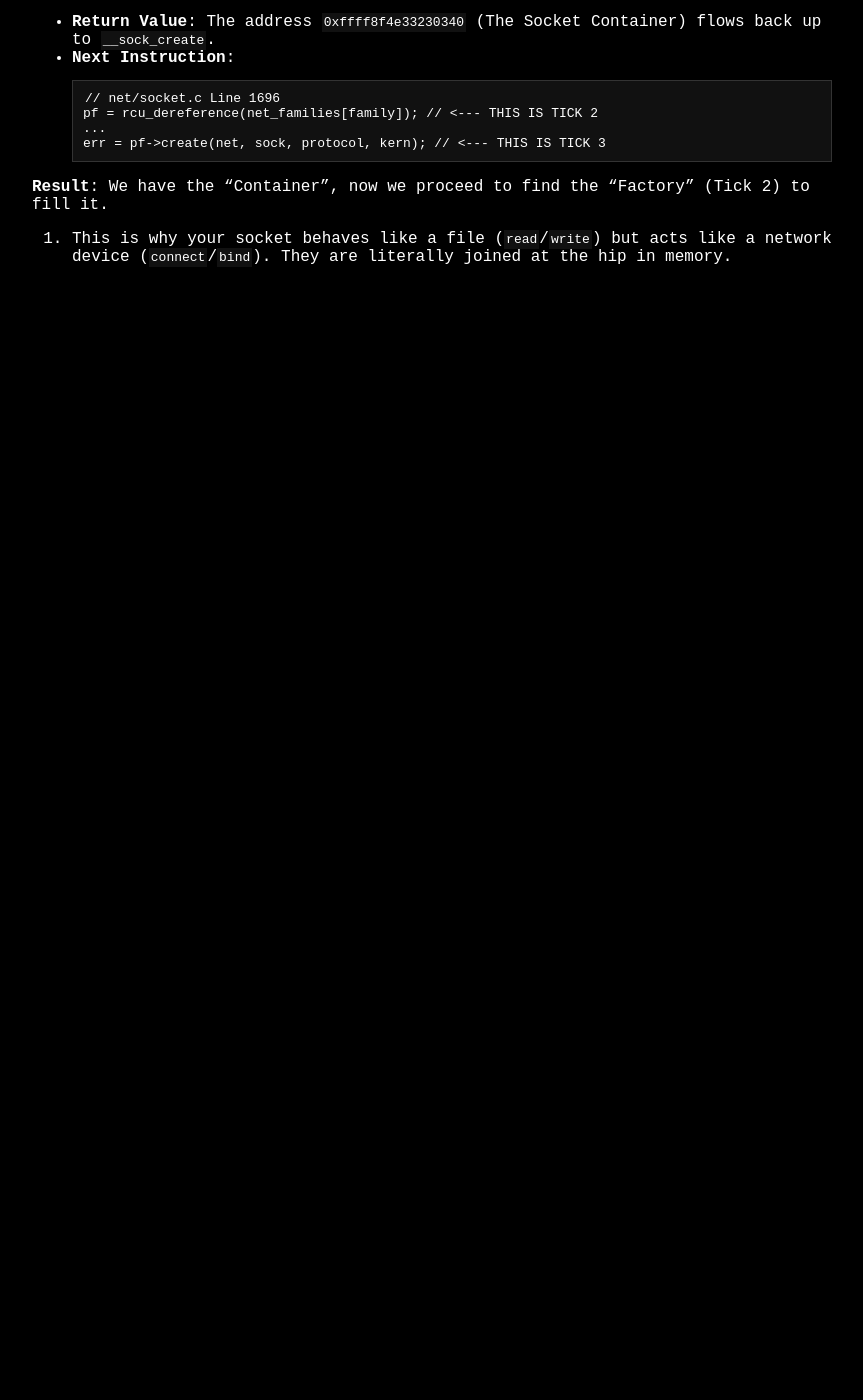
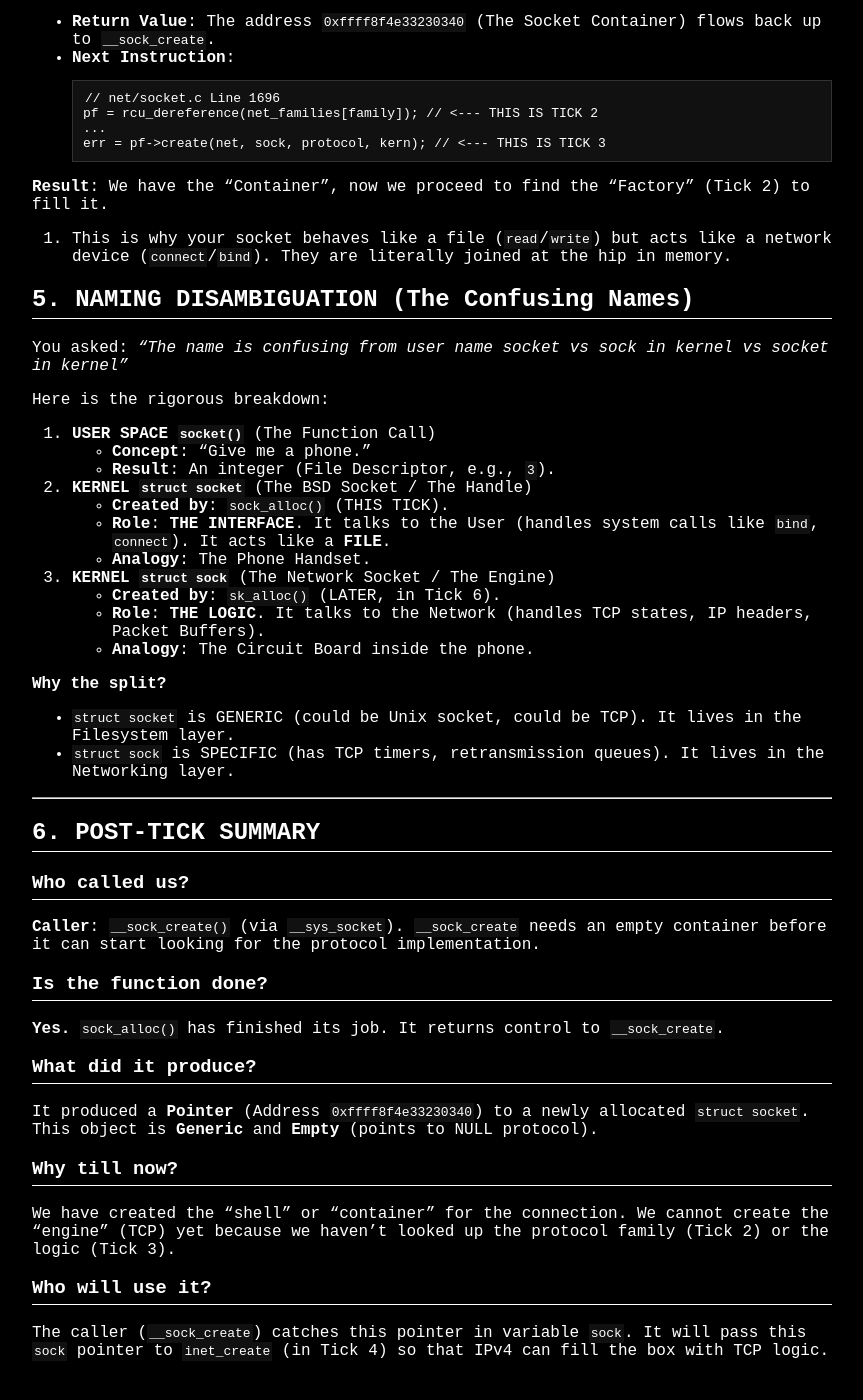
Before and after one commit to raikrahul/socket-trace-investigation, a Jekyll site: the page built from tick1_deep_dive.md, in a window 1280 px wide and 1400 px high, scrolled down 2250 px. Shown: the whole window, without its empty margins (8-871 px from the left). Built offline with Jekyll 4.4.1, drawn with Linux system fonts in a browser that asks for light colours; our own code applies the rules of GitHub Pages for plain Markdown files; before the commit the page ends 2556 px from its top, so only the background shows below that.

Commit message:
Clarify naming socket/sock and usage in Tick 1

```diff
--- a/tick1_deep_dive.md
+++ b/tick1_deep_dive.md
@@ -114,3 +114,50 @@ Tick 1 is not a simple `malloc`.
 
 **Result**: We have the "Container", now we proceed to find the "Factory" (Tick 2) to fill it.
 4.  This is why your socket behaves like a file (`read`/`write`) but acts like a network device (`connect`/`bind`). They are literally joined at the hip in memory.
+
+## 5. NAMING DISAMBIGUATION (The Confusing Names)
+
+You asked: *"The name is confusing from user name socket vs sock in kernel vs socket in kernel"*
+
+Here is the rigorous breakdown:
+
+1.  **USER SPACE `socket()`** (The Function Call)
+    *   **Concept**: "Give me a phone."
+    *   **Result**: An integer (File Descriptor, e.g., `3`).
+
+2.  **KERNEL `struct socket`** (The BSD Socket / The Handle)
+    *   **Created by**: `sock_alloc()` (THIS TICK).
+    *   **Role**: **THE INTERFACE**. It talks to the User (handles system calls like `bind`, `connect`). It acts like a **FILE**.
+    *   **Analogy**: The Phone Handset.
+
+3.  **KERNEL `struct sock`** (The Network Socket / The Engine)
+    *   **Created by**: `sk_alloc()` (LATER, in Tick 6).
+    *   **Role**: **THE LOGIC**. It talks to the Network (handles TCP states, IP headers, Packet Buffers).
+    *   **Analogy**: The Circuit Board inside the phone.
+
+**Why the split?**
+*   `struct socket` is GENERIC (could be Unix socket, could be TCP). It lives in the Filesystem layer.
+*   `struct sock` is SPECIFIC (has TCP timers, retransmission queues). It lives in the Networking layer.
+
+---
+
+## 6. POST-TICK SUMMARY
+
+### Who called us?
+**Caller**: `__sock_create()` (via `__sys_socket`).
+`__sock_create` needs an empty container before it can start looking for the protocol implementation.
+
+### Is the function done?
+**Yes.** `sock_alloc()` has finished its job. It returns control to `__sock_create`.
+
+### What did it produce?
+It produced a **Pointer** (Address `0xffff8f4e33230340`) to a newly allocated `struct socket`.
+This object is **Generic** and **Empty** (points to NULL protocol).
+
+### Why till now?
+We have created the "shell" or "container" for the connection.
+We cannot create the "engine" (TCP) yet because we haven't looked up the protocol family (Tick 2) or the logic (Tick 3).
+
+### Who will use it?
+The caller (`__sock_create`) catches this pointer in variable `sock`.
+It will pass this `sock` pointer to `inet_create` (in Tick 4) so that IPv4 can fill the box with TCP logic.
```
